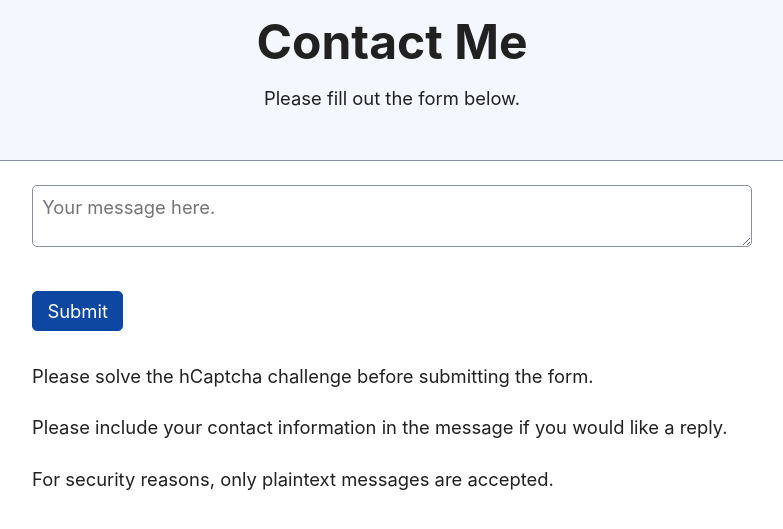
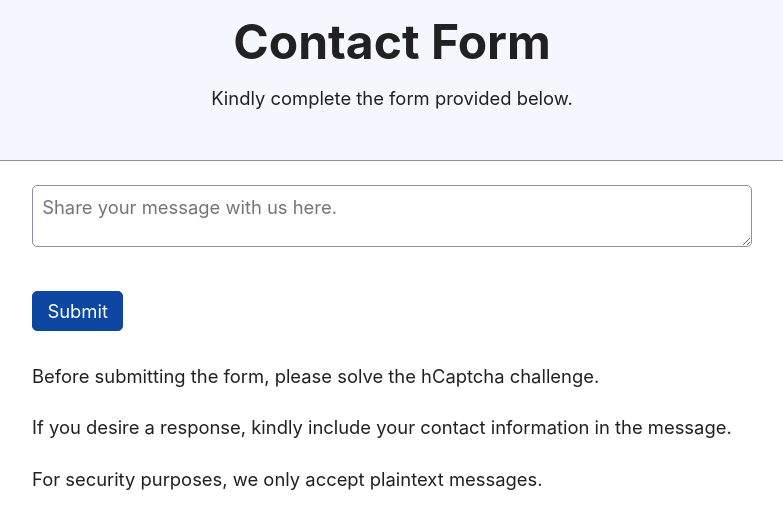
Before and after one commit to SunsetMkt/contact-me-form, a Flask app: page / in a window 1280 px wide. Shown: the top 529 px of the page, without its empty margins (248-1031 px from the left). Run offline with Flask 2, Linux system fonts and the light colour scheme; some libraries are stand-ins or nearby versions.

Commit message:
优化文案

```diff
--- a/templates/deny.html
+++ b/templates/deny.html
@@ -4,7 +4,7 @@
 <head>
     <meta charset="UTF-8">
     <meta name="viewport" content="width=device-width, initial-scale=1.0">
-    <title>Contact Me</title>
+    <title>Feel free to reach out - We welcome your contact.</title>
     <link rel="stylesheet" href="https://unpkg.com/simpledotcss@2.2.1/simple.min.css">
     <style>
         body>header {
@@ -23,12 +23,12 @@
 <body>
     <header>
         <h1>Submission Failed</h1>
-        <p>Please try again.</p>
+        <p>Oops! It seems there was an issue with your submission. Please try again.</p>
     </header>
 
     <main>
         <p class="notice">{{message}}</p>
-        <p><a href="/">Return to form</a></p>
+        <p><a href="/">Go back to the form.</a></p>
     </main>
 
     <script>
--- a/templates/form.html
+++ b/templates/form.html
@@ -4,7 +4,7 @@
 <head>
     <meta charset="UTF-8">
     <meta name="viewport" content="width=device-width, initial-scale=1.0">
-    <title>Contact Me</title>
+    <title>Feel free to reach out - We welcome your contact.</title>
     <link rel="stylesheet" href="https://unpkg.com/simpledotcss@2.2.1/simple.min.css">
     <script src="https://unpkg.com/sweetalert/dist/sweetalert.min.js"></script>
     <script src="https://js.hcaptcha.com/1/api.js" async defer></script>
@@ -33,28 +33,28 @@
 
 <body>
     <header>
-        <h1>Contact Me</h1>
-        <p>Please fill out the form below.</p>
+        <h1>Contact Form</h1>
+        <p>Kindly complete the form provided below.</p>
         <noscript>
-            <p><strong>Please enable JavaScript to use this form.</strong></p>
+            <p><strong>To utilize this form, please ensure that JavaScript is enabled in your browser settings.</strong></p>
         </noscript>
     </header>
 
     <main>
         <noscript>
-            <p><strong>Please enable JavaScript to use this form.</strong></p>
+            <p><strong>To utilize this form, please ensure that JavaScript is enabled in your browser settings.</strong></p>
         </noscript>
         <form id="contact-form" action="/submit" method="POST">
             <!--Simply a large textarea-->
-            <textarea name="message" id="message" required placeholder="Your message here."></textarea>
+            <textarea name="message" id="message" required placeholder="Share your message with us here."></textarea>
             <input type="hidden" name="frontendappend" id="frontendappend" value="">
             <div class="h-captcha" data-sitekey="{{site_key}}"></div>
             <br />
             <input type="submit" id="submit" value="Submit">
         </form>
-        <p>Please solve the hCaptcha challenge before submitting the form.</p>
-        <p>Please include your contact information in the message if you would like a reply.</p>
-        <p>For security reasons, only plaintext messages are accepted.</p>
+        <p>Before submitting the form, please solve the hCaptcha challenge.</p>
+        <p>If you desire a response, kindly include your contact information in the message.</p>
+        <p>For security purposes, we only accept plaintext messages.</p>
     </main>
 
     <script>
--- a/templates/success.html
+++ b/templates/success.html
@@ -4,7 +4,7 @@
 <head>
     <meta charset="UTF-8">
     <meta name="viewport" content="width=device-width, initial-scale=1.0">
-    <title>Contact Me</title>
+    <title>Feel free to reach out - We welcome your contact.</title>
     <link rel="stylesheet" href="https://unpkg.com/simpledotcss@2.2.1/simple.min.css">
     <style>
         body>header {
@@ -18,12 +18,12 @@
 <body>
     <header>
         <h1>Success</h1>
-        <p>Your form has been submitted</p>
+        <p>Thank you! Your form has been successfully submitted.</p>
     </header>
 
     <main>
         <textarea readonly>{{message}}</textarea>
-        <p><a href="/">Return to form</a></p>
+        <p><a href="/">Go back to the form.</a></p>
     </main>
 
     <script>
```
